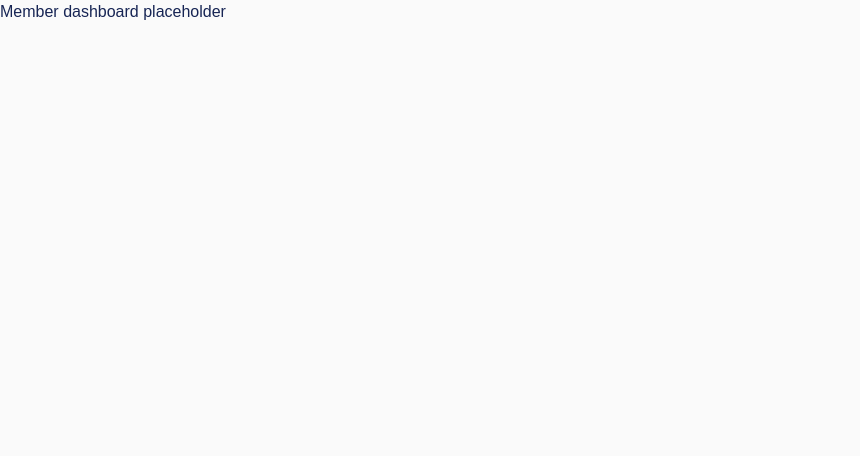
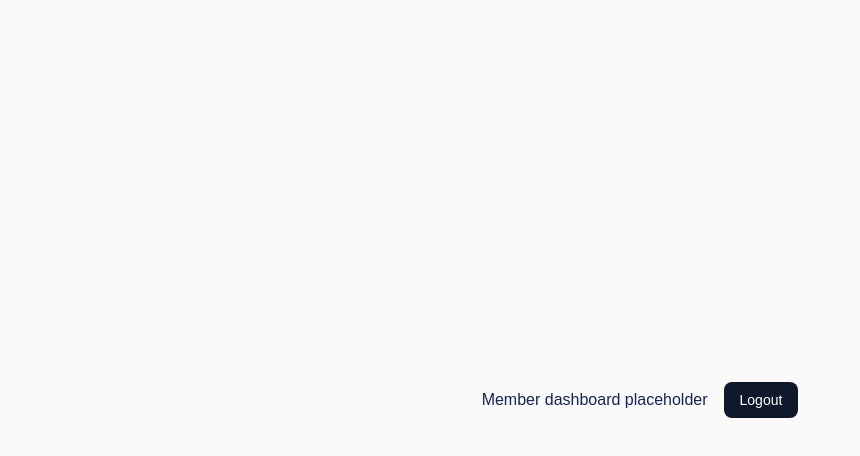
Before and after one commit to tasyaswantara/arvisha-member-area, a Next.js app: page /member/dashboard in a window 1280 px wide. Shown: the top 456 px of the page, without its empty margins (0-860 px from the left). Built offline with nearby package versions, Linux system fonts and the light colour scheme.

Commit message:
feat: add logout button to member dashboard

```diff
--- a/src/app/(member)/member/dashboard/page.js
+++ b/src/app/(member)/member/dashboard/page.js
@@ -1,3 +1,17 @@
 export default function MemberDashboardPage() {
-  return <main>Member dashboard placeholder</main>;
+  return (
+    <main className="flex min-h-screen items-center justify-center p-6">
+      <div className="flex flex-col items-stretch gap-4 sm:flex-row sm:items-center">
+        <p>Member dashboard placeholder</p>
+        <form action="/auth/signout" method="post">
+          <button
+            type="submit"
+            className="w-full rounded-lg bg-slate-900 px-4 py-2 text-sm font-medium text-white transition hover:bg-slate-700 focus:outline-none focus-visible:ring-2 focus-visible:ring-slate-900 focus-visible:ring-offset-2 sm:w-auto"
+          >
+            Logout
+          </button>
+        </form>
+      </div>
+    </main>
+  );
 }
```
